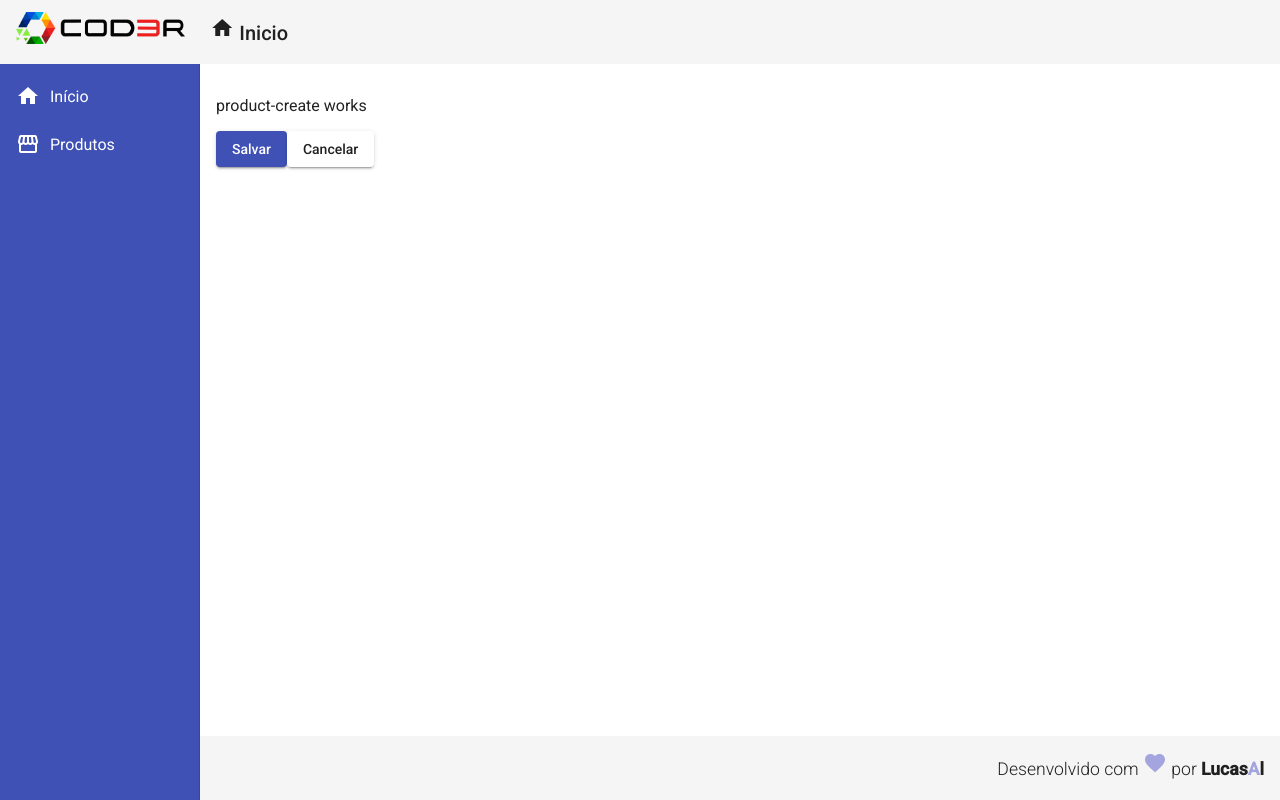
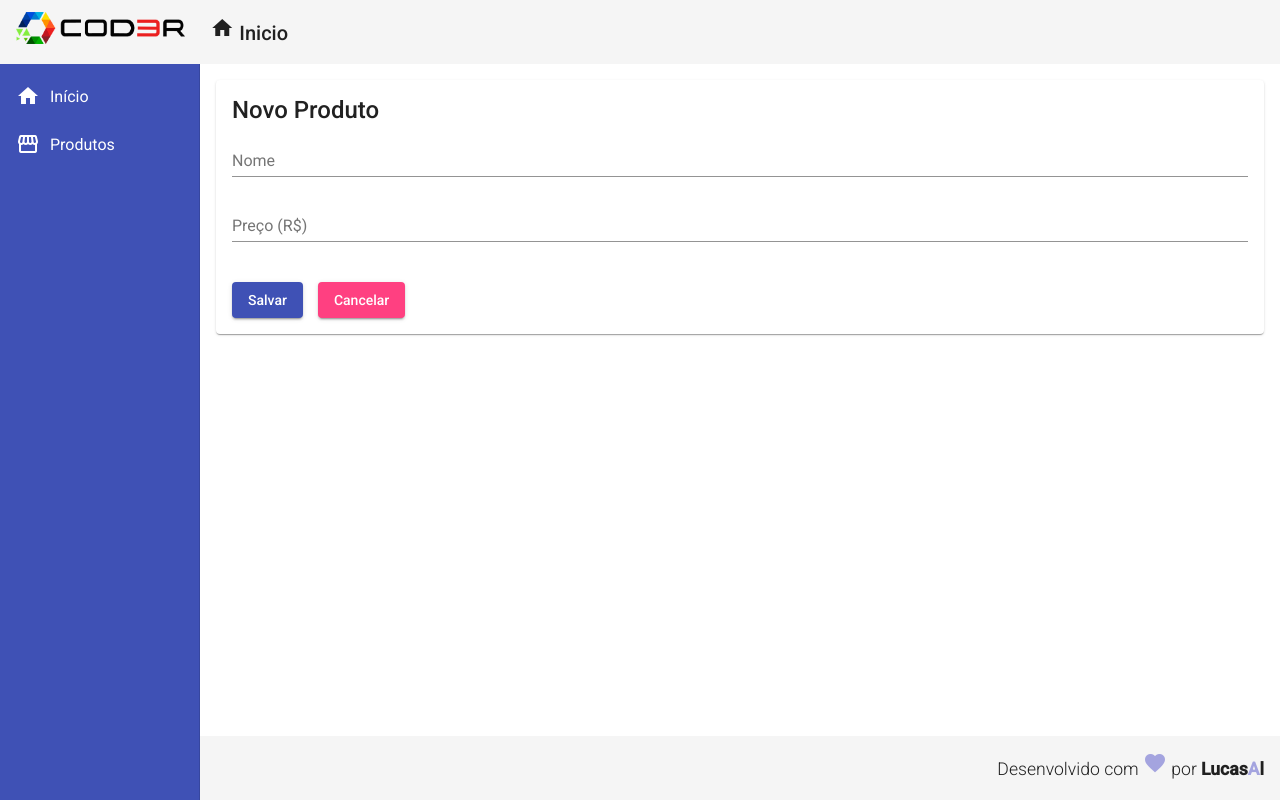
Before and after one commit to lucasx0/angular, an Angular app in the folder frontend/: page /products/create in a window 1280 px wide. Built offline with nearby package versions, Linux system fonts and the light colour scheme.

Commit message:
criando formulario para obter produtos. E fiz uma alteração na cor do input.

```diff
--- a/frontend/src/app/components/product/product-creat/product-creat.component.css
+++ b/frontend/src/app/components/product/product-creat/product-creat.component.css
@@ -0,0 +1,11 @@
+form {
+    display: flex;
+    flex-direction: column;
+
+}
+
+button {
+     margin: 20px 15px 0px 0px;
+}
+
+/*  */
--- a/frontend/src/app/components/product/product-creat/product-creat.component.html
+++ b/frontend/src/app/components/product/product-creat/product-creat.component.html
@@ -1,10 +1,20 @@
-<p>product-create works</p>
+<mat-card>
+    <mat-card-title>Novo Produto</mat-card-title>
+    <form>
+        <mat-form-field>
+            <input matInput placeholder="Nome" [(ngModel)]="product.name"
+            name="name">
+        </mat-form-field>
+        <mat-form-field>
+            <input matInput placeholder="Preço (R$)" [(ngModel)]="product.price"
+            name="price">
+        </mat-form-field>
+    </form>
+    <button mat-raised-button  (click)="createProduct()" color="primary">
+        Salvar
+    </button>
 
-<button mat-raised-button (click)="createProduct()" color="primary">
-    Salvar
-</button>
-
-
-<button mat-raised-button (click)="cancel()">
-    Cancelar
-</button>
+    <button mat-raised-button  (click)="cancel()" color="accent">
+        Cancelar
+    </button>
+</mat-card>
```
Also changed, not shown: frontend/src/app/app.module.ts (+9 -2 lines), 1 other file (tests, documents, lock files or other folders).
